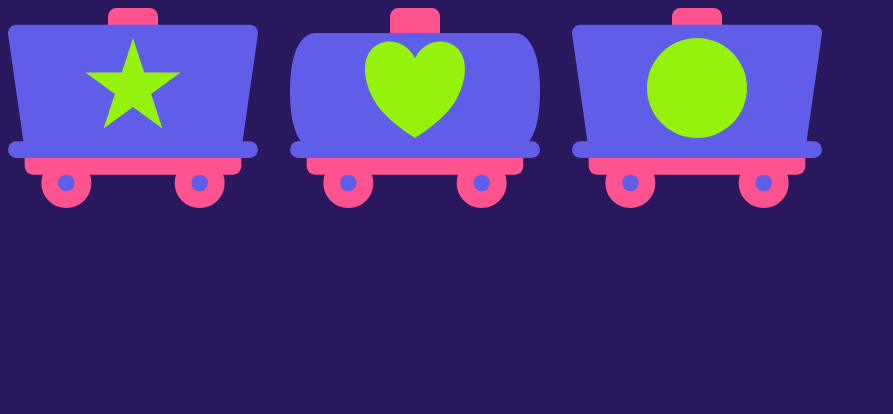
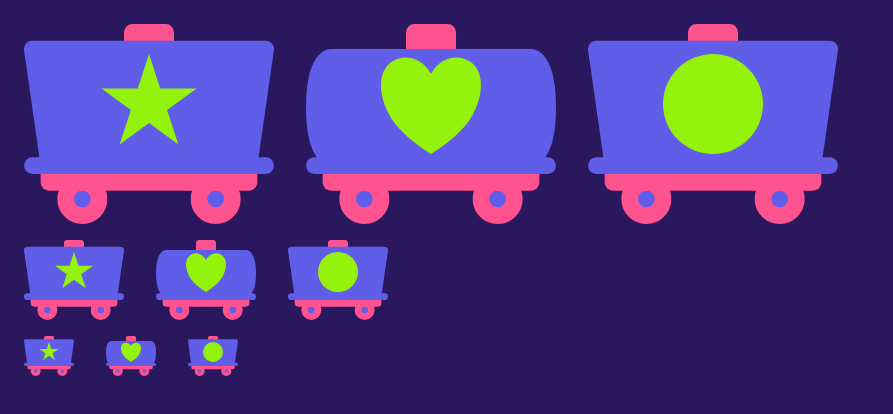
Before and after one commit to vegeta897/grace-train-lib, a SvelteKit app: page / in a window 1280 px wide. Shown: the top 414 px of the page, without its empty margins (0-893 px from the left). Built offline with nearby package versions, Linux system fonts and the light colour scheme.

Commit message:
✨ Add different preview sizes

```diff
--- a/src/routes/+page.svelte
+++ b/src/routes/+page.svelte
@@ -3,12 +3,15 @@
 	import Decal from '$lib/Decal.svelte'
 
 	const defaultTransform = { translate: { x: 375 / 2, y: 120 }, scale: 1.5, rotate: 0 }
+
+	const sizes = ['250px', '100px', '50px']
 </script>
 
 <svelte:head>
 	<title>Grace Train Component Library</title>
 </svelte:head>
-<div class="showcase">
+{#each sizes as size}
+	<div class="showcase" style="--column-size: {size}">
 		<Body name="boxy">
 			<Decal name="star" transform={defaultTransform} />
 		</Body>
@@ -19,15 +22,18 @@
 			<Decal name="circle" transform={defaultTransform} />
 		</Body>
 	</div>
+{/each}
 
 <style>
 	:global(html) {
 		background: #29185e;
+		padding: 1rem;
 	}
 	.showcase {
 		display: grid;
-		grid-template-columns: repeat(4, 250px);
+		grid-template-columns: repeat(4, var(--column-size));
 		row-gap: 2rem;
 		column-gap: 2rem;
+		margin-bottom: 1rem;
 	}
 </style>
```
Lines whose indentation alone changed are shown as unchanged.
